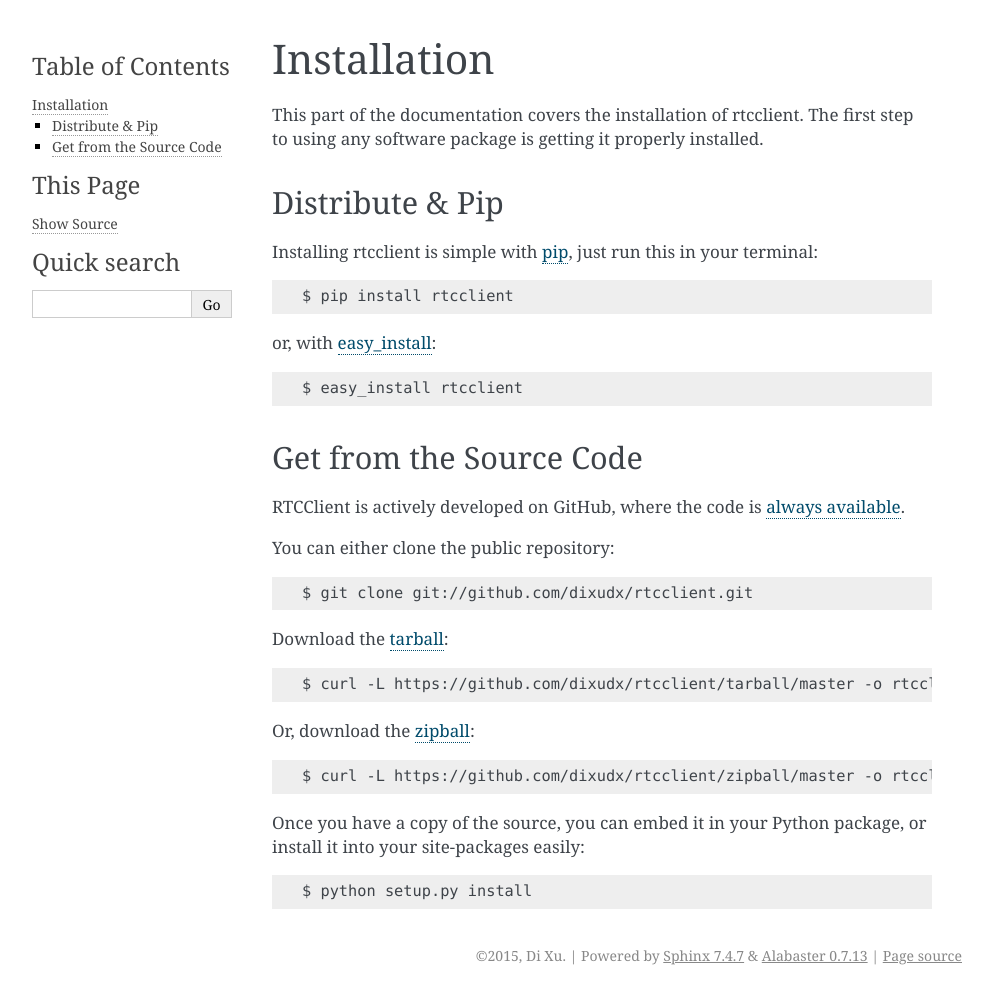
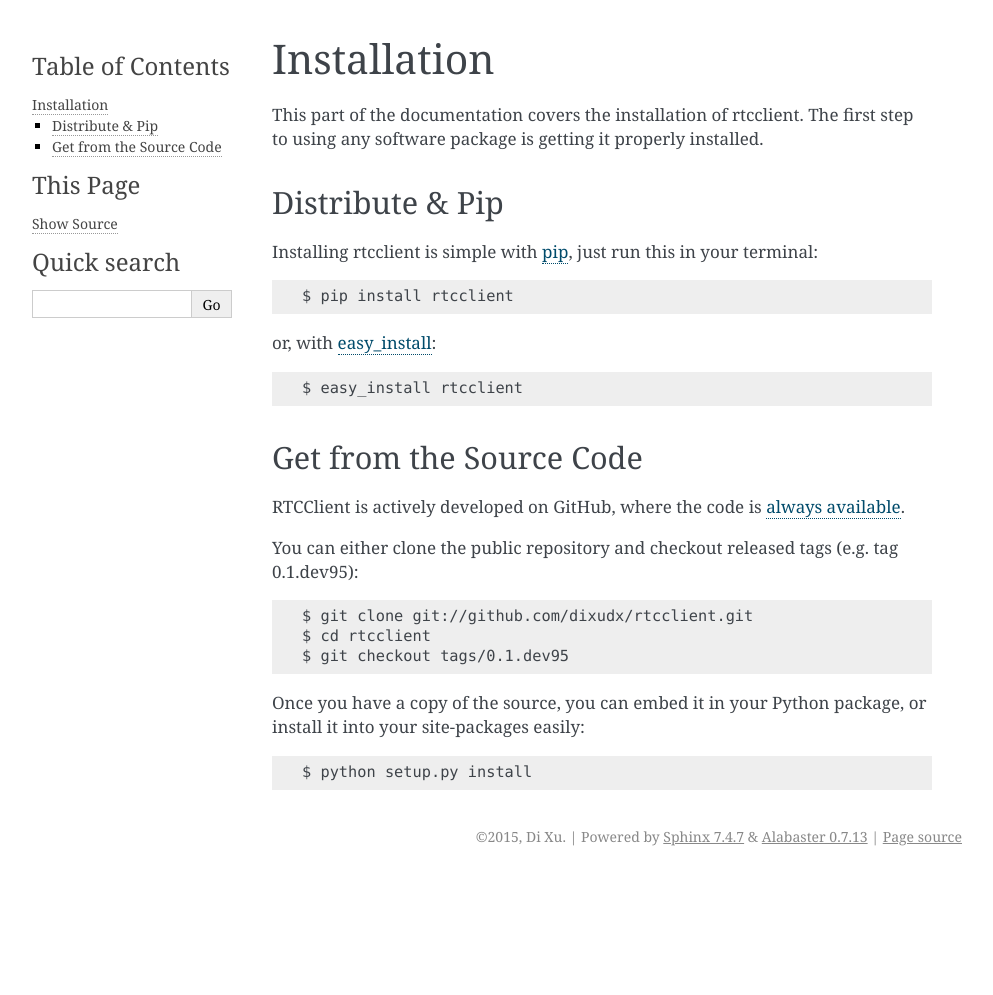
Before and after one commit to dixudx/rtcclient, a Sphinx documentation site: the page built from doc/source/installation.rst, in a window 1280 px wide. Shown: the whole page, without its empty margins (148-1141 px from the left). Built offline with Sphinx 7.4.7, drawn with Linux system fonts in a browser that asks for light colours; after the commit the page ends 900 px from its top, so only the background shows below that.

Commit message:
update installation.rst

```diff
--- a/doc/source/installation.rst
+++ b/doc/source/installation.rst
@@ -26,18 +26,12 @@ Get from the Source Code
 RTCClient is actively developed on GitHub, where the code is
 `always available <https://github.com/dixudx/rtcclient>`_.
 
-You can either clone the public repository::
+You can either clone the public repository and checkout released tags
+(e.g. tag 0.1.dev95)::
 
     $ git clone git://github.com/dixudx/rtcclient.git
-
-Download the `tarball <https://github.com/dixudx/rtcclient/tarball/master>`_::
-
-    $ curl -L https://github.com/dixudx/rtcclient/tarball/master -o rtcclient.tar.gz
-
-Or, download the `zipball <https://github.com/dixudx/rtcclient/zipball/master>`_::
-
-    $ curl -L https://github.com/dixudx/rtcclient/zipball/master -o rtcclient.zip
-
+    $ cd rtcclient
+    $ git checkout tags/0.1.dev95
 
 Once you have a copy of the source, you can embed it in your Python package,
 or install it into your site-packages easily::
```
